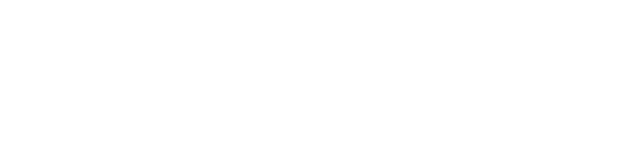
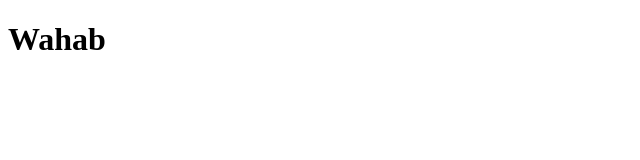
Before and after one commit to WahabAsifMemon/practice, a plain HTML site: page index.html in a window 1280 px wide. Shown: the whole page, without its empty margins (0-640 px from the left). Drawn offline with Linux system fonts and the light colour scheme.

Commit message:
added commit index.html file

```diff
--- a/index.html
+++ b/index.html
@@ -7,6 +7,6 @@
     <title>Document</title>
 </head>
 <body>
-
+    <h1>Wahab</h1>
 </body>
 </html>
```
